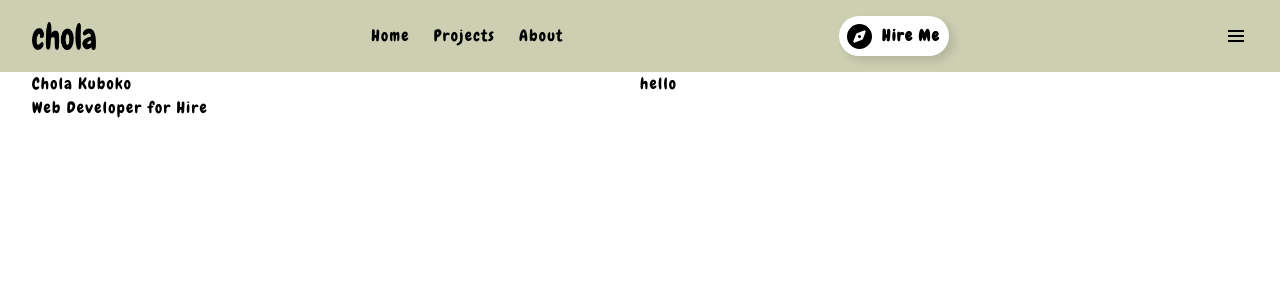
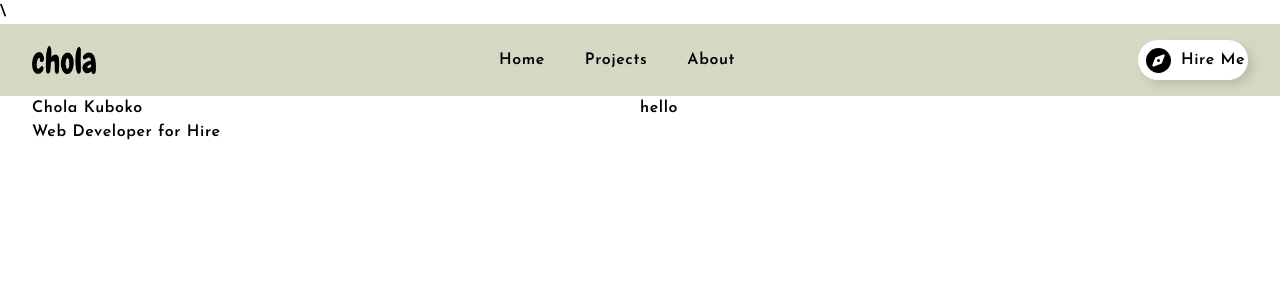
Before and after one commit to DC-21/MyPortfolio, a React (Vite) app: page / in a window 1280 px wide. Shown: the top 300 px of the page. Built offline with nearby package versions, Linux system fonts and the light colour scheme.

Commit message:
first commit

```diff
--- a/index.html
+++ b/index.html
@@ -1,16 +1,19 @@
 <!DOCTYPE html>
 <html lang="en">
+
 <head>
   <meta charset="UTF-8" />
   <link rel="icon" type="image/svg+xml" href="/vite.svg" />
-    <meta name="viewport" content="width=device-width, initial-scale=1.0" />
+  <meta name="viewport" content="width=device-width, initial-scale=1.0" />\
   <link rel="preconnect" href="https://fonts.googleapis.com">
 <link rel="preconnect" href="https://fonts.gstatic.com" crossorigin>
-    <link href="https://fonts.googleapis.com/css2?family=Chewy&display=swap" rel="stylesheet">
+<link href="https://fonts.googleapis.com/css2?family=Josefin+Sans:wght@600&display=swap" rel="stylesheet">
   <title>Chola</title>
 </head>
+
 <body>
   <div id="root"></div>
   <script type="module" src="/src/main.jsx"></script>
 </body>
+
 </html>
--- a/src/App.css
+++ b/src/App.css
@@ -20,7 +20,7 @@
     }
 
     .button:hover {
-      background-color: rgb(169, 187, 245);
+      background-color: #d6d8c4;
       transition-duration: .5s;
     }
 
@@ -30,9 +30,11 @@
     }
 
     .button:hover .svgIcon {
+      fill: white;
       transform: rotate(250deg);
       transition-duration: 1.5s;
     }
+
 
 
     font-weight: 600;
@@ -55,7 +57,7 @@
   }
 
   .button:hover {
-    background-color: rgb(169, 187, 245);
+    background-color: black;
     transition-duration: .5s;
   }
 
@@ -66,10 +68,10 @@
 
   .button:hover .svgIcon {
     transform: rotate(250deg);
-    transition-duration: 1.5s;
+    transition-duration: 0.5s;
   }
 
   *{
-    font-family: 'Chewy', cursive;
-    letter-spacing: 1.3px;
+    font-family: 'Josefin Sans', sans-serif;
+    letter-spacing: 0.6px;
   }
--- a/src/components/Navbar.jsx
+++ b/src/components/Navbar.jsx
@@ -7,26 +7,26 @@ const Navbar = () => {
     setOpen(!open)
   }
   return (
-    <div className='flex w-full px-4 md:px-8 py-4 items-center justify-between' style={{background: '#cccfb2'}}>
+    <div className='flex w-full px-4 md:px-8 py-4 items-center justify-between transition-all bg-[#d6d8c4]'>
       <div className='flex gap-1 items-center'>
-        <img src={logo} alt='Logo' className='h-[28px] w-[64px]' style={{background: '#cccfb2'}}/>
+        <img src={logo} alt='Logo' className='h-[28px] w-[64px]' style={{background: '#d6d8c4'}}g/>
       </div>
       <ul className='md:flex hidden gap-6'>
-        <li>
+        <li className=' hover:border-b-[1px] border-black transition-all duration-300 px-2 py-1'>
           <a href=''>Home</a>
         </li>
-        <li>
+        <li className=' hover:border-b-[1px] border-black transition-all duration-300 px-2 py-1'>
           <a href=''>Projects</a>
         </li>
-        <li>
+        <li className=' hover:border-b-[1px] border-black transition-all duration-300 px-2 py-1'>
           <a href=''>About</a>
         </li>
       </ul>
-      <button class="button md:flex hidden">
+      <button class="button hover:fill-white md:flex hidden hover:text-white">
         <svg class="svgIcon" viewBox="0 0 512 512" height="1em" xmlns="http://www.w3.org/2000/svg"><path d="M256 512A256 256 0 1 0 256 0a256 256 0 1 0 0 512zm50.7-186.9L162.4 380.6c-19.4 7.5-38.5-11.6-31-31l55.5-144.3c3.3-8.5 9.9-15.1 18.4-18.4l144.3-55.5c19.4-7.5 38.5 11.6 31 31L325.1 306.7c-3.2 8.5-9.9 15.1-18.4 18.4zM288 256a32 32 0 1 0 -64 0 32 32 0 1 0 64 0z"></path></svg>
         Hire Me
       </button>
-      <div onClick={handleMenu}>
+      <div className='md:hidden block' onClick={handleMenu}>
         {open?<svg
           viewBox="0 0 470 1000"
           fill="currentColor"
@@ -43,7 +43,7 @@ const Navbar = () => {
           >
             <path d="M4 6h16v2H4zm0 5h16v2H4zm0 5h16v2H4z" />
           </svg>}
-          {open ? <ul className='absolute right-0 gap-6'>
+          {open ? <ul className='absolute right-0 px-2 gap-8 h-20 rounded bg-[#d2d3c9]'>
         <li>
           <a href=''>Home</a>
         </li>
```
Lines whose indentation alone changed are shown as unchanged.
